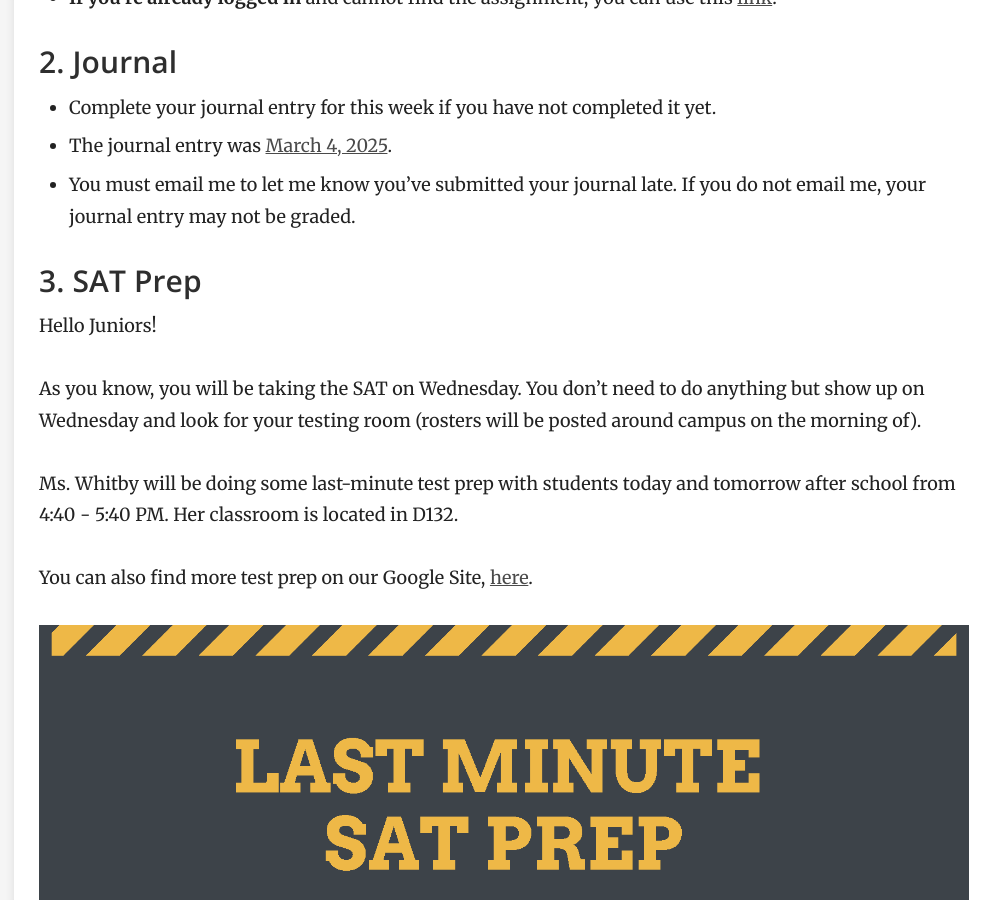
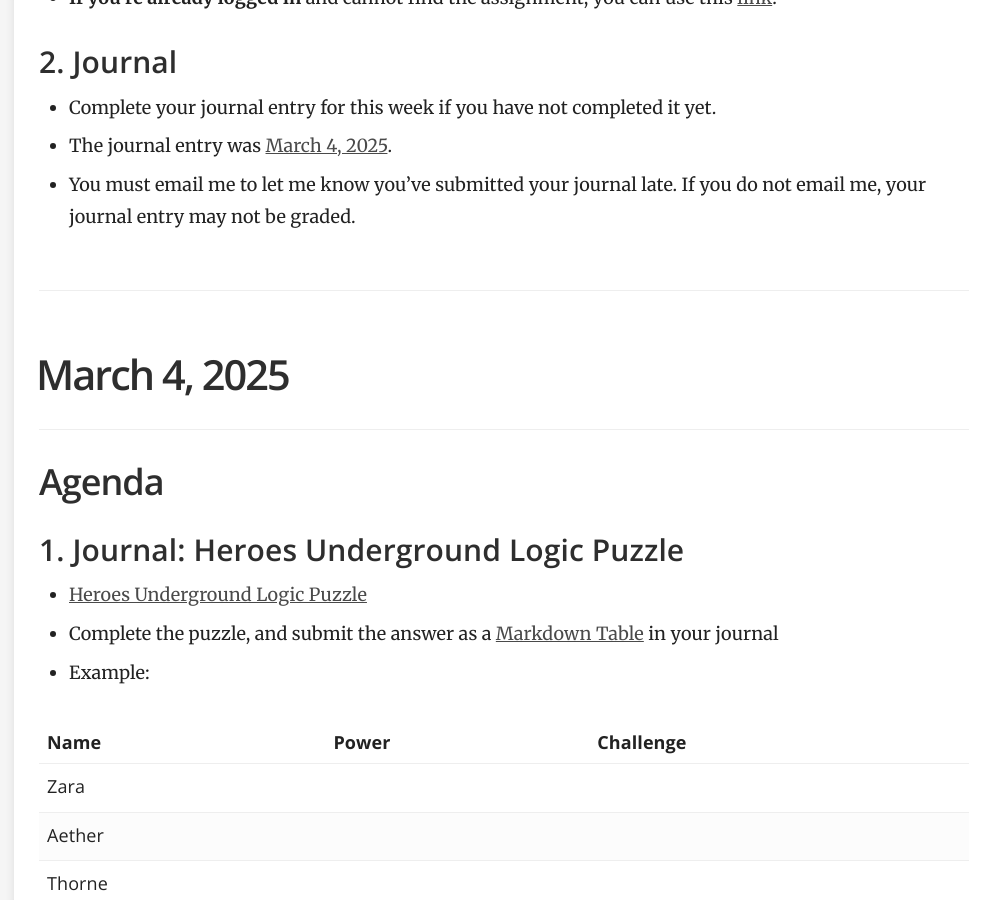
Before and after one commit to mswhitby/classroom, a Jekyll site: the page built from _docs/classes/1st.md, in a window 1280 px wide and 900 px high, scrolled down 719 px. Shown: the whole window, without its empty margins (286-1280 px from the left). Built offline with Jekyll 4.4.1, drawn with Linux system fonts in a browser that asks for light colours.

Commit message:
Updtaed lessons

```diff
--- a/_docs/classes/1st.md
+++ b/_docs/classes/1st.md
@@ -24,18 +24,6 @@ order: 1
 - Complete your journal entry for this week if you have not completed it yet.
 - The journal entry was [March 4, 2025](https://github.com/mswhitby/classroom/blob/main/_docs/resources/journal.md#march-3-2025).
 - You must email me to let me know you've submitted your journal late. If you do not email me, your journal entry may not be graded.
-
-### 3. SAT Prep
-
-Hello Juniors!
-
-As you know, you will be taking the SAT on Wednesday. You don't need to do anything but show up on Wednesday and look for your testing room (rosters will be posted around campus on the morning of).
-
-Ms. Whitby will be doing some last-minute test prep with students today and tomorrow after school from 4:40 - 5:40 PM. Her classroom is located in D132.
-
-You can also find more test prep on our Google Site, [here](https://sites.google.com/judsonisd.org/whscollegecareer/home/test-prep).
-
-![alt text](../../media/2025_last_minute_SAT_prep.png)
 
 ----
 
```
